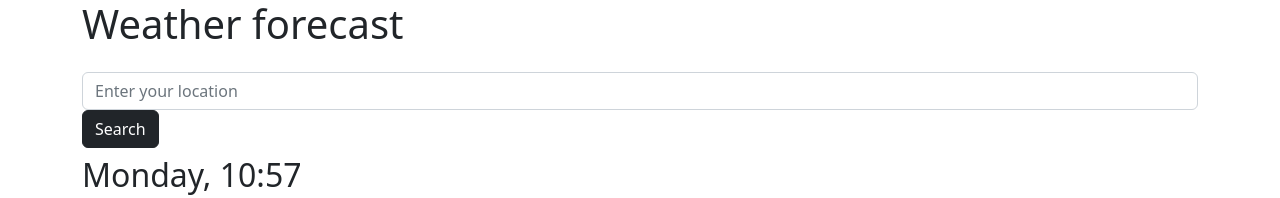
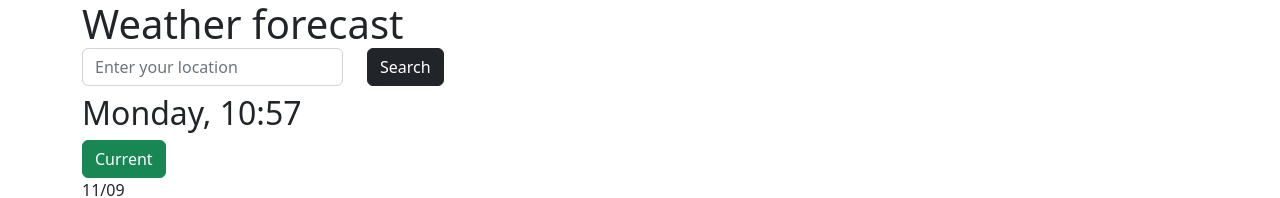
Before and after one commit to Bamboopandaua/my-first-project, a plain HTML site: page index.html in a window 1280 px wide. Shown: the top 198 px of the page. Drawn offline with nearby package versions, Linux system fonts and the light colour scheme; no server answers.

Commit message:
Work on search-form

```diff
--- a/index.html
+++ b/index.html
@@ -21,18 +21,22 @@
         Weather forecast
         <div id="city"></div>
         <form id= "search-form">
+          <div class="row">
+          <div class="col-3">
           <input
+            id = "search-city-input"
             type="text"
             placeholder="Enter your location"
-            class="form-control mt-4"
-            id = "search-city-input"
-          />
-
+            class="form-control"/>
+          </div>
+          <div class="col-2">
           <input
             type="submit"
             value="Search"
             class="btn btn-dark d-block auto-class"
           />
+        </div>
+        </div>
         </form></h1>
         <h2> </h2>
         <div>
```
